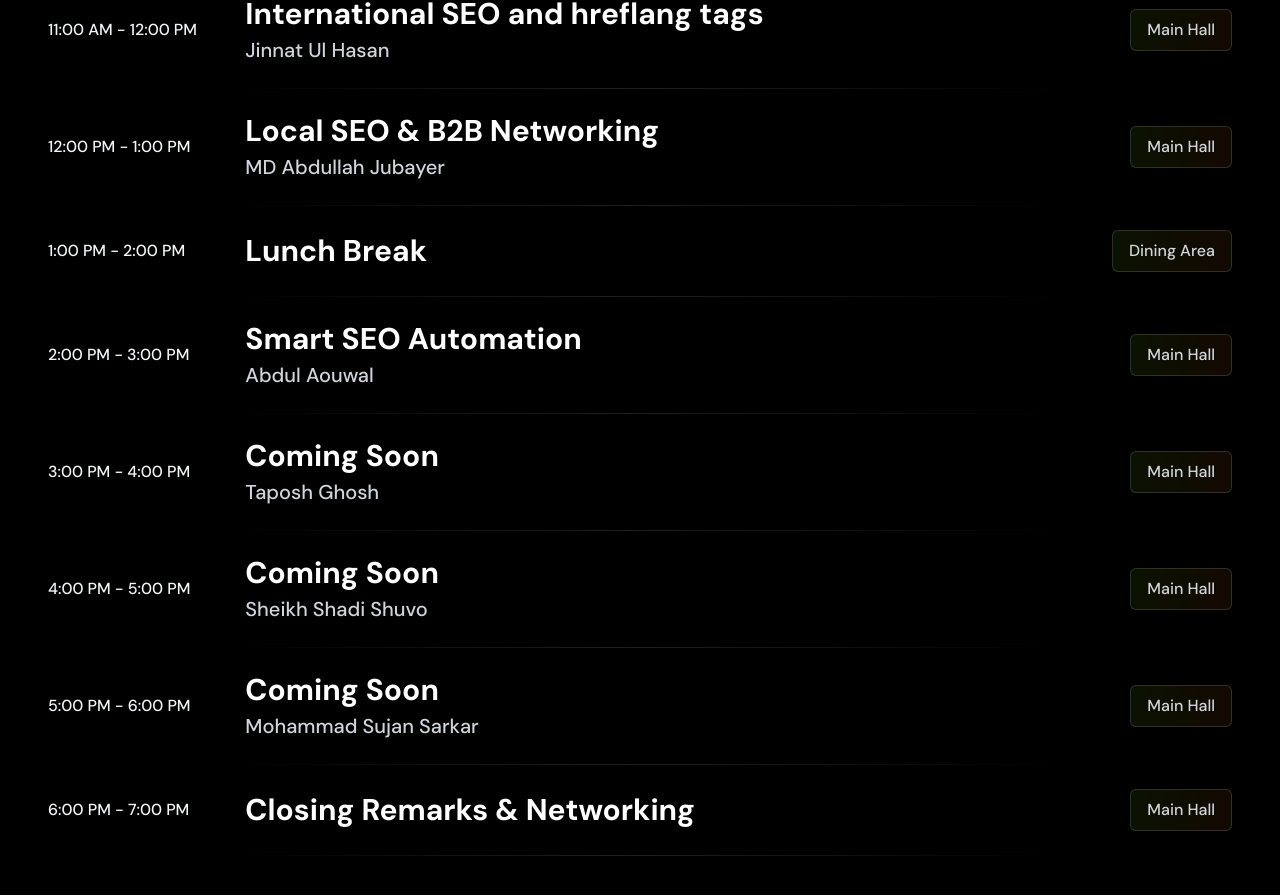
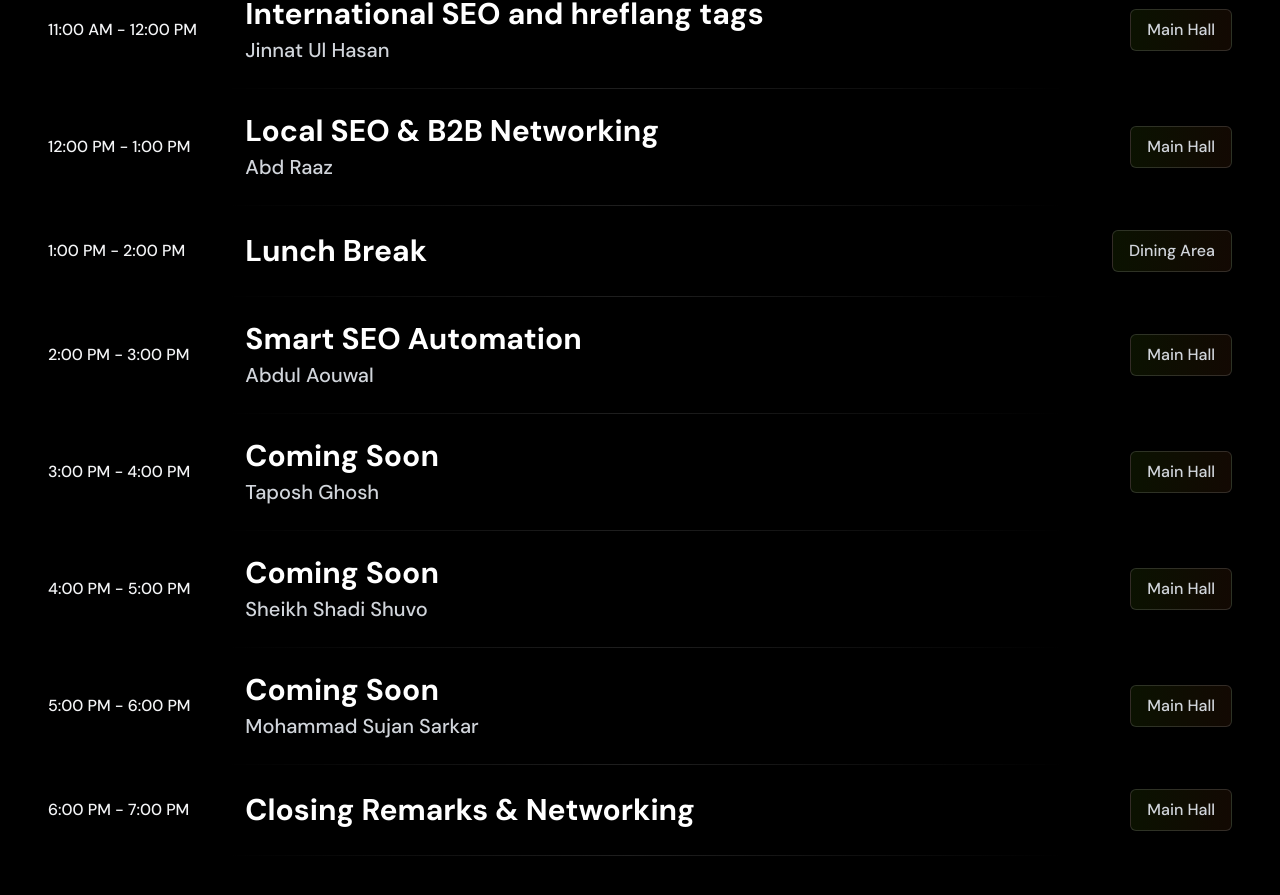
Before and after one commit to mahmudulmr19/event-app, a Next.js app: page / in a window 1280 px wide. Shown: the part 2881-3776 px from the top of the page. Built offline with nearby package versions, Linux system fonts and the light colour scheme.

Commit message:
fix: update speaker name for Local SEO & B2B Networking session and update a related image file

```diff
--- a/src/components/home/agendas.tsx
+++ b/src/components/home/agendas.tsx
@@ -72,7 +72,7 @@ export function Agendas() {
     {
       time: "12:00 PM - 1:00 PM",
       title: "Local SEO & B2B Networking",
-      speaker: "MD Abdullah Jubayer",
+      speaker: "Abd Raaz",
       location: "Main Hall",
     },
     {
```
Also changed, not shown: src/components/home/speakers/Frame 80.png.
